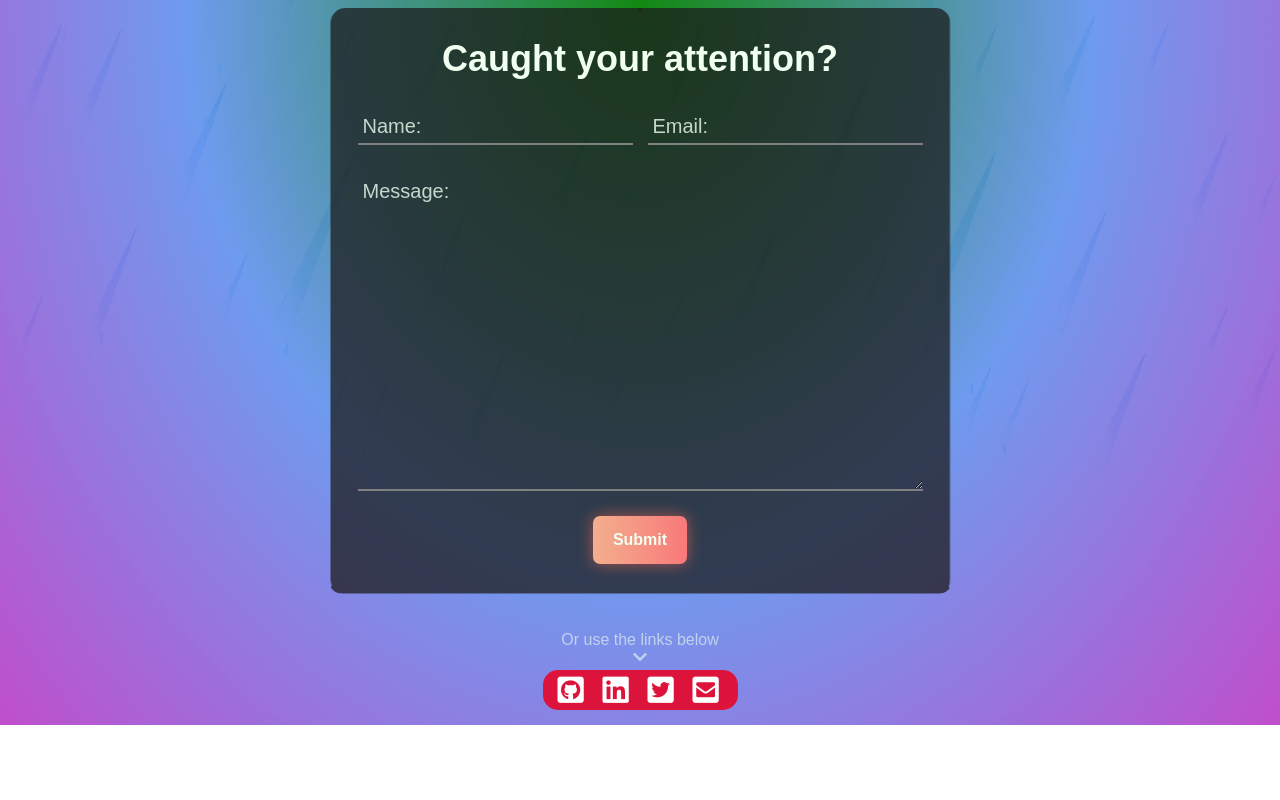
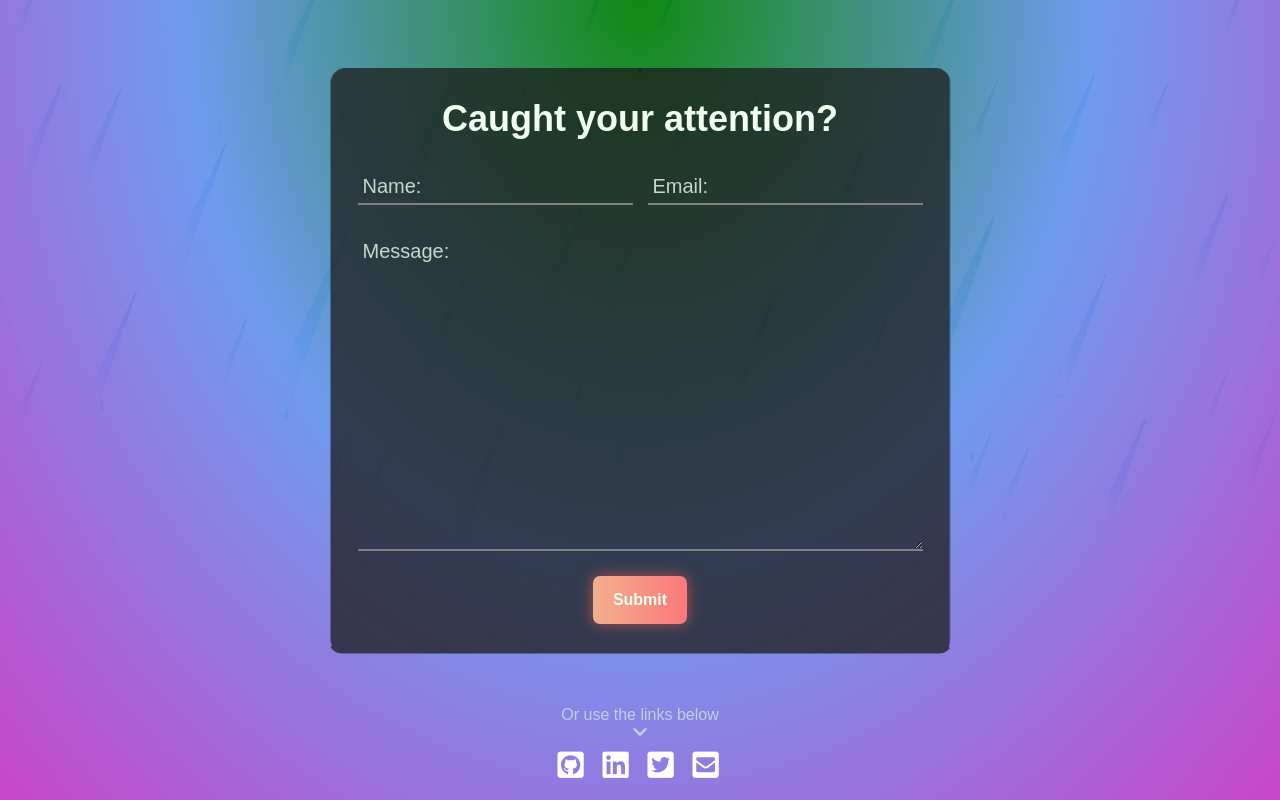
Before and after one commit to krushilnaik/krushilnaik.github.io, a React (Create React App) app: page / in a window 1280 px wide. Shown: the part 2400-3200 px from the top of the page. Before the commit the page ends 3125 px from the top, so only its background shows below. Built offline with nearby package versions, Linux system fonts and the light colour scheme; a web font is replaced by a local one.

Commit message:
Styling tweaks
- fix contact icon hover animation

```diff
--- a/src/components/scss/Links.scss
+++ b/src/components/scss/Links.scss
@@ -20,7 +20,6 @@ $icon-size: 30px;
 	z-index: 90000;
 
 	border-radius: 15px;
-	background-color: crimson;
 	width: fit-content;
 
 	a {
@@ -40,19 +39,21 @@ $icon-size: 30px;
 		}
 
 		&#github:hover {
-			color: black;
+			i {
+				color: black;
+			}
 		}
 
 		&#linkedin:hover {
-			color: dodgerblue;
+			i {
+				color: dodgerblue;
+			}
 		}
 
 		&#twitter:hover {
-			color: cornflowerblue;
-		}
-
-		&#email:hover {
-			color: brown;
+			i {
+				color: cornflowerblue;
+			}
 		}
 	}
 }
--- a/src/pages/scss/Intro.scss
+++ b/src/pages/scss/Intro.scss
@@ -5,7 +5,6 @@ $wordCount: 4;
 
 #intro {
 	display: grid;
-	position: relative;
 
 	justify-content: center;
 	align-content: stretch;
--- a/src/scss/App.scss
+++ b/src/scss/App.scss
@@ -13,10 +13,12 @@ main {
 	height: 100%;
 
 	display: grid;
-	grid-auto-rows: calc(100vh - 30px);
-	row-gap: 15px;
 
 	> section {
+		width: 100vw;
+		height: 100vh;
 		padding: 15px;
+
+		display: grid;
 	}
 }
```
